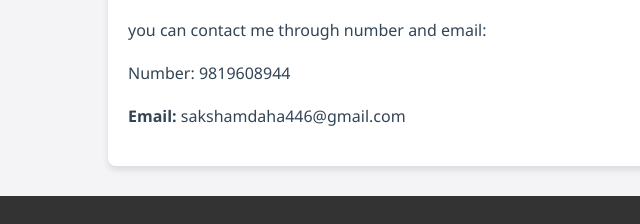
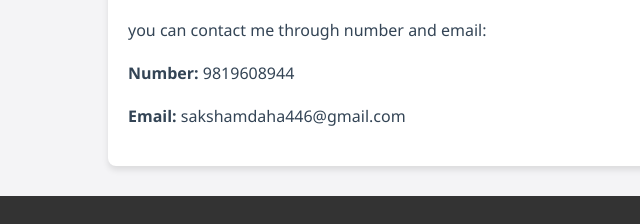
Before and after one commit to sakshamdahal446-alt/first-web, a plain HTML site: page index.html in a window 1280 px wide. Shown: the part 554-778 px from the top of the page, 0-640 px from the left. Drawn offline with Linux system fonts and the light colour scheme.

Commit message:
correction

```diff
--- a/index.html
+++ b/index.html
@@ -28,7 +28,7 @@
     <section id="contact" class="container contact-section">
         <h2>contact</h2>
         <p>you can contact me through number and email:</p>
-        <p></strong>Number:</strong> 9819608944</p>
+        <p><strong>Number:</strong> 9819608944</p>
         <p><strong>Email:</strong> sakshamdaha446@gmail.com</p>
     </section>
 
```
